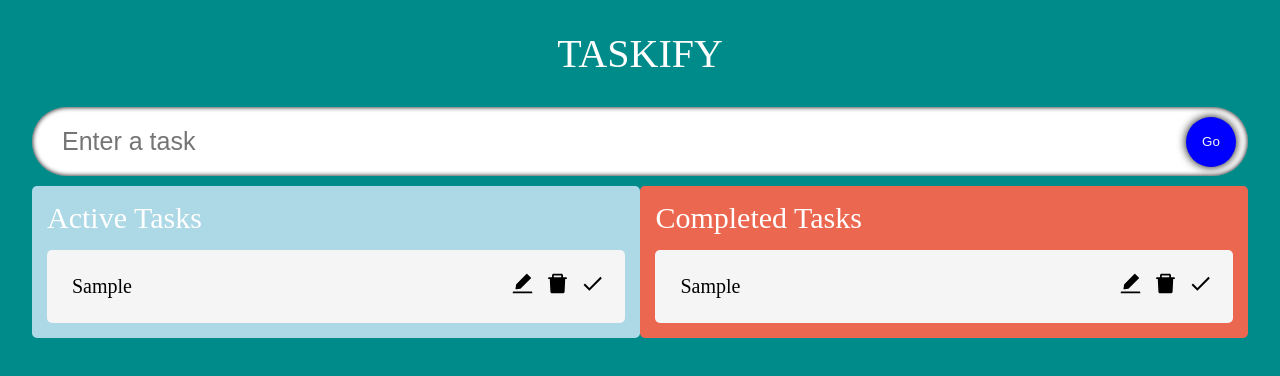
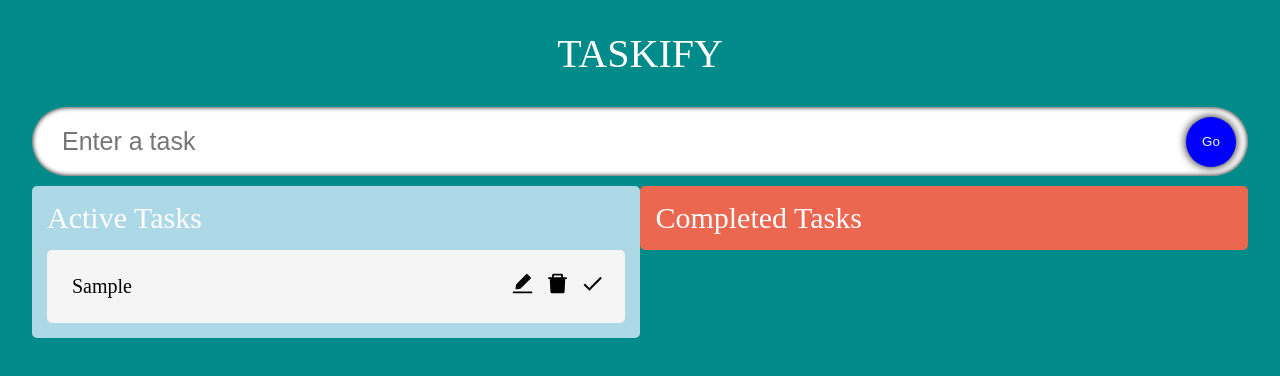
Before and after one commit to Waikikec/to-do-list-training, a React (Create React App) app: page / in a window 1280 px wide. Both pictures are taken after typing "Sample" into the empty fields and a click on the button "Go". Shown: the top 376 px of the page. Built offline with nearby package versions, Linux system fonts and the light colour scheme; the HTML template or start-up script is replaced by a standard one; a web font is replaced by a local one.

Commit message:
Drag and Drop functionality

```diff
--- a/package.json
+++ b/package.json
@@ -9,8 +9,10 @@
     "@types/jest": "^27.5.2",
     "@types/node": "^16.11.59",
     "@types/react": "^18.0.21",
+    "@types/react-beautiful-dnd": "^13.1.2",
     "@types/react-dom": "^18.0.6",
     "react": "^18.2.0",
+    "react-beautiful-dnd": "^13.1.1",
     "react-dom": "^18.2.0",
     "react-icons": "^4.4.0",
     "react-scripts": "5.0.1",
--- a/src/App.tsx
+++ b/src/App.tsx
@@ -1,4 +1,5 @@
 import { useState } from 'react';
+import { DragDropContext, DropResult } from 'react-beautiful-dnd';
 import './App.css';
 import InputField from './components/InputField';
 import ToDoList from './components/ToDoList';
@@ -7,6 +8,7 @@
 const App: React.FC = () => {
   const [todo, setTodo] = useState<string>('');
   const [todos, setTodos] = useState<ToDo[]>([]);
+  const [completedTodos, setCompletedTodos] = useState<ToDo[]>([]);
 
   const handleAddTask = (e: React.FormEvent) => {
     e.preventDefault();
@@ -17,12 +19,61 @@
     }
   };
 
+  const onDragEnd = (result: DropResult) => {
+    const { destination, source } = result;
+
+    if (!destination) {
+      return;
+    }
+
+    if (
+      destination.droppableId === source.droppableId &&
+      destination.index === source.index
+    ) {
+      return;
+    }
+
+    let add;
+    let active = todos;
+    let complete = completedTodos;
+
+    //Source Logic
+    if (source.droppableId === 'ActiveTodoList') {
+      add = active[source.index];
+      active.splice(source.index, 1);
+    } else {
+      add = complete[source.index];
+      complete.splice(source.index, 1);
+    }
+
+    //Destination Logic
+    if (destination.droppableId === 'ActiveTodoList') {
+      active.splice(destination.index, 0, add);
+    } else {
+      complete.splice(destination.index, 0, add);
+    }
+
+    setCompletedTodos(complete);
+    setTodos(active);
+  };
+
   return (
-    <div className='App'>
-      <span className='heading'>Taskify</span>
-      <InputField todo={todo} setTodo={setTodo} handleAddTask={handleAddTask} />
-      <ToDoList todos={todos} setTodos={setTodos} />
-    </div>
+    <DragDropContext onDragEnd={onDragEnd}>
+      <div className='App'>
+        <span className='heading'>Taskify</span>
+        <InputField
+          todo={todo}
+          setTodo={setTodo}
+          handleAddTask={handleAddTask}
+        />
+        <ToDoList
+          todos={todos}
+          setTodos={setTodos}
+          completedTodos={completedTodos}
+          setCompletedTodos={setCompletedTodos}
+        />
+      </div>
+    </DragDropContext>
   );
 };
 
--- a/src/components/SingleToDo.tsx
+++ b/src/components/SingleToDo.tsx
@@ -3,14 +3,16 @@
 import { AiFillEdit, AiFillDelete } from 'react-icons/ai';
 import { MdDone } from 'react-icons/md';
 import './styles.css';
+import { Draggable } from 'react-beautiful-dnd';
 
 type SingleToDoProps = {
+  index: number;
   todo: ToDo;
   todos: ToDo[];
   setTodos: React.Dispatch<React.SetStateAction<ToDo[]>>;
 };
 
-const SingleToDo = ({ todo, todos, setTodos }: SingleToDoProps) => {
+const SingleToDo = ({ index, todo, todos, setTodos }: SingleToDoProps) => {
   const [edit, setEdit] = useState<boolean>(false);
   const [editTodo, setEditTodo] = useState<string>(todo.todo);
 
@@ -43,7 +45,15 @@
   }, [edit]);
 
   return (
-    <form className='todos__single' onSubmit={(e) => handleEdit(e, todo.id)}>
+    <Draggable draggableId={todo.id.toString()} index={index}>
+      {(provided, snapshot) => (
+        <form
+          onSubmit={(e) => handleEdit(e, todo.id)}
+          {...provided.draggableProps}
+          {...provided.dragHandleProps}
+          ref={provided.innerRef}
+          className={`todos__single ${snapshot.isDragging ? 'drag' : ''}`}
+        >
           {edit ? (
             <input
               ref={inputRef}
@@ -75,6 +85,8 @@
             </span>
           </div>
         </form>
+      )}
+    </Draggable>
   );
 };
 
--- a/src/components/ToDoList.tsx
+++ b/src/components/ToDoList.tsx
@@ -1,4 +1,5 @@
 import React from 'react';
+import { Droppable } from 'react-beautiful-dnd';
 import { ToDo } from '../model';
 import SingleToDo from './SingleToDo';
 import './styles.css';
@@ -6,33 +7,62 @@
 interface ToDosProps {
   todos: ToDo[];
   setTodos: React.Dispatch<React.SetStateAction<ToDo[]>>;
+  completedTodos: ToDo[];
+  setCompletedTodos: React.Dispatch<React.SetStateAction<ToDo[]>>;
 }
 
-const ToDoList: React.FC<ToDosProps> = ({ todos, setTodos }) => {
+const ToDoList: React.FC<ToDosProps> = ({
+  todos,
+  setTodos,
+  completedTodos,
+  setCompletedTodos,
+}) => {
   return (
     <div className='container'>
-      <div className='todos'>
+      <Droppable droppableId='ActiveTodoList'>
+        {(provided, snapshot) => (
+          <div
+            className={`todos ${snapshot.isDraggingOver ? 'dragactive' : ''}`}
+            ref={provided.innerRef}
+            {...provided.droppableProps}
+          >
             <span className='todos__heading'>Active Tasks</span>
-        {todos.map((task) => (
+            {todos?.map((task, index) => (
               <SingleToDo
+                index={index}
                 key={task.id}
                 todo={task}
                 todos={todos}
                 setTodos={setTodos}
               />
             ))}
+            {provided.placeholder}
           </div>
-      <div className='todos remove'>
+        )}
+      </Droppable>
+      <Droppable droppableId='CompletedTodoList'>
+        {(provided, snapshot) => (
+          <div
+            className={`todos remove ${
+              snapshot.isDraggingOver ? 'dragcomplete' : ''
+            }`}
+            ref={provided.innerRef}
+            {...provided.droppableProps}
+          >
             <span className='todos__heading'>Completed Tasks</span>
-        {todos.map((task) => (
+            {completedTodos?.map((task, index) => (
               <SingleToDo
+                index={index}
                 key={task.id}
                 todo={task}
-            todos={todos}
-            setTodos={setTodos}
+                todos={completedTodos}
+                setTodos={setCompletedTodos}
               />
             ))}
+            {provided.placeholder}
           </div>
+        )}
+      </Droppable>
     </div>
   );
 };
--- a/src/components/styles.css
+++ b/src/components/styles.css
@@ -122,3 +122,15 @@
 .remove {
     background-color: rgb(235, 103, 80);
 }
+
+.dragactive {
+    background-color: rgb(106, 173, 196);
+}
+
+.dragcomplete {
+    background-color: rgb(172, 28, 3);
+}
+
+.drag {
+    box-shadow: 0 0 20px black;
+}
```
Also changed, not shown: 1 other file (tests, documents, lock files or other folders). Lines whose indentation alone changed are shown as unchanged.
